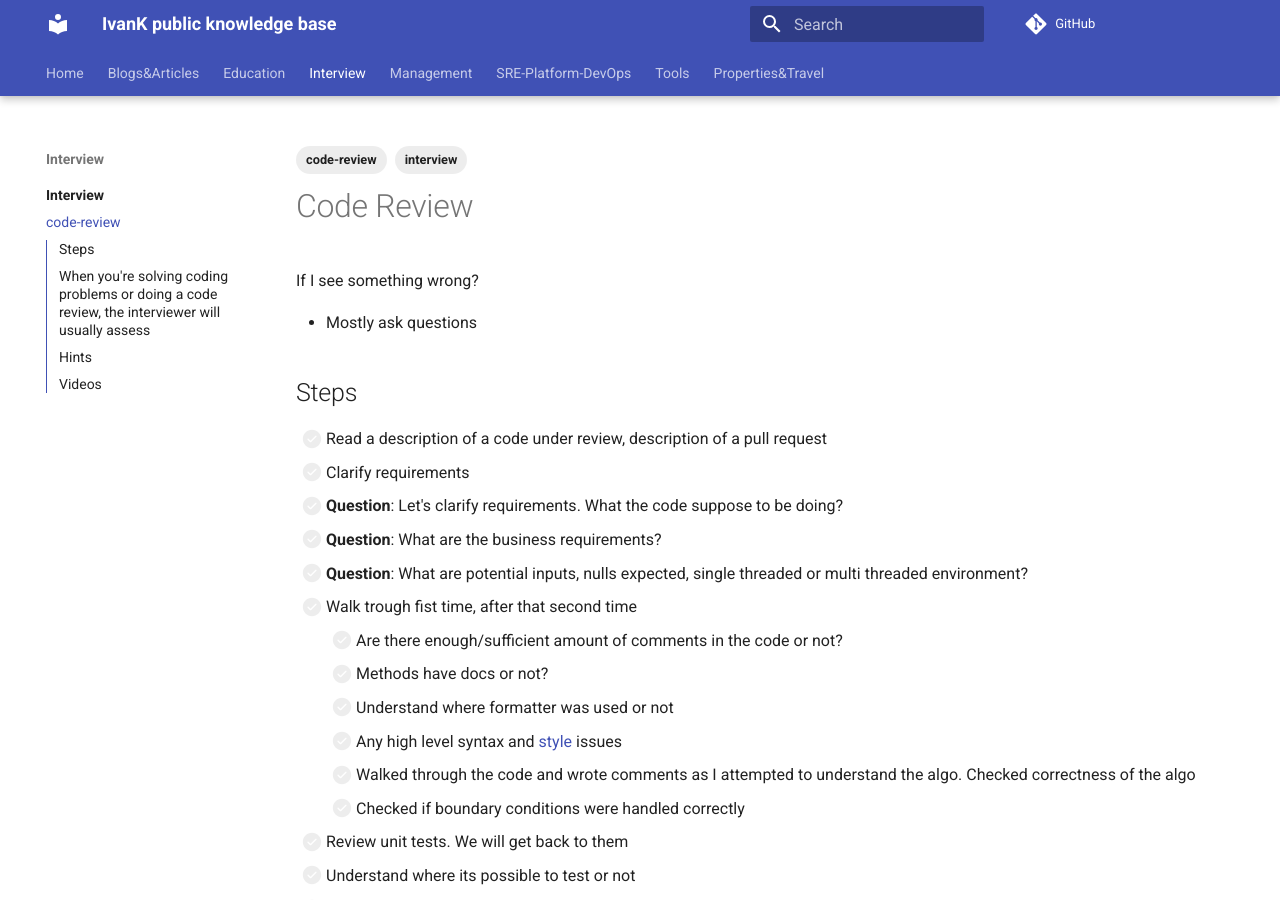
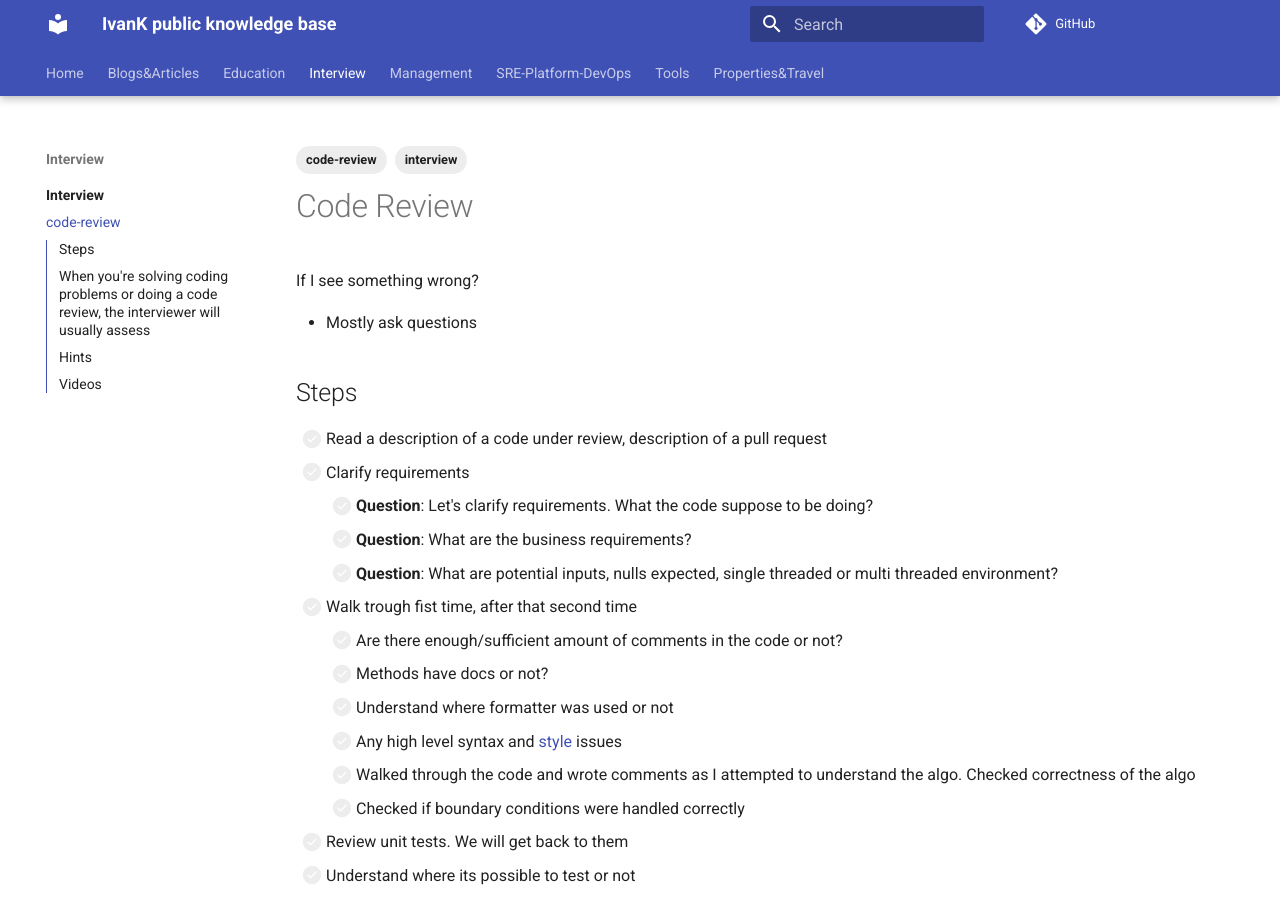
Before and after one commit to ivankatliarchuk/knowledge-base, an MkDocs documentation site: the page built from docs/interview/code-review.md, in a window 1280 px wide and 900 px high. Built offline with MkDocs 1.6.1 and Material for MkDocs 9.7.7, drawn with Linux system fonts in a browser that asks for light colours; comment, search, counter and statistics services are not loaded.

Commit message:
formatting

```diff
--- a/docs/interview/code-review.md
+++ b/docs/interview/code-review.md
@@ -18,10 +18,10 @@ If I see something wrong?
 ## Steps
 
 - [ ] Read a description of a code under review, description of a pull request
-  + [ ] Clarify requirements
-  + [ ] **Question**: Let's clarify requirements. What the code suppose to be doing?
-  + [ ] **Question**: What are the business requirements?
-  + [ ] **Question**: What are potential inputs, nulls expected, single threaded or multi threaded environment?
+  * [ ] Clarify requirements
+    + [ ] **Question**: Let's clarify requirements. What the code suppose to be doing?
+    + [ ] **Question**: What are the business requirements?
+    + [ ] **Question**: What are potential inputs, nulls expected, single threaded or multi threaded environment?
 - [ ] Walk trough fist time, after that second time
     - [ ] Are there enough/sufficient amount of comments in the code or not?
     - [ ] Methods have docs or not?
@@ -32,18 +32,18 @@ If I see something wrong?
 - [ ] Review unit tests. We will get back to them
   * [ ] Understand where its possible to test or not
 - [ ] Look for Flags
-  * [ ] Lack of comments
-  * [ ] The code follows good [style](https://google.github.io/styleguide/)
-  * [ ] Naming consistent across the code, naming conventions
-  * [ ] Syntax errors, unidiomatic use of the language (is it Python or Python written in Java)
-  * [ ] Library routines
-  * [ ] Are there any logs/debug in the code
-  * [ ] Is a code easy to follow (
+  - [ ] Lack of comments
+  - [ ] The code follows good [style](https://google.github.io/styleguide/)
+  - [ ] Naming consistent across the code, naming conventions
+  - [ ] Syntax errors, unidiomatic use of the language (is it Python or Python written in Java)
+  - [ ] Library routines
+  - [ ] Are there any logs/debug in the code
+  - [ ] Is a code easy to follow (
     + [ ] **Question**: can you explain an interaction?
-  * [ ] If its multithreading, identify use of singletons and shared values
-  * [ ] Complicated code review
+  - [ ] If its multithreading, identify use of singletons and shared values
+  - [ ] Complicated code review
     + I can't really follow it too well. Maybe changes are not going to do what they say are going to do.
-    * Pull down changes
+    + Pull down changes
     + Manually test changes
     + Set breakpoints
 - [ ] Language features
```
